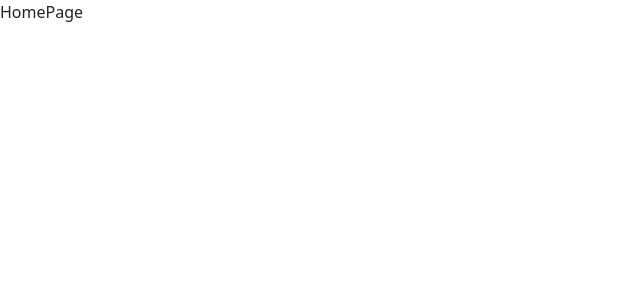
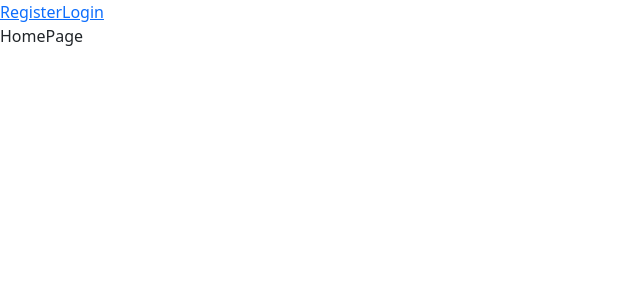
Before and after one commit to JamenGilbreath/Intern-Quiz-Generator, a React (Vite) app: page / in a window 1280 px wide. Shown: the top 300 px of the page, without its empty margins (0-640 px from the left). Built offline with nearby package versions, Linux system fonts and the light colour scheme.

Commit message:
App - added practice links

```diff
--- a/src/App.jsx
+++ b/src/App.jsx
@@ -1,10 +1,10 @@
-import { Outlet } from 'react-router-dom';
+import { Outlet, Link } from 'react-router-dom';
 import './App.css'
 import 'bootstrap/dist/css/bootstrap.min.css';
 
 function App() {
   return <>
-    <nav></nav>
+    <nav><Link to={"/register"}>Register</Link><Link to={"/login"}>Login</Link></nav>
     <main>
       <Outlet />
     </main>
```
